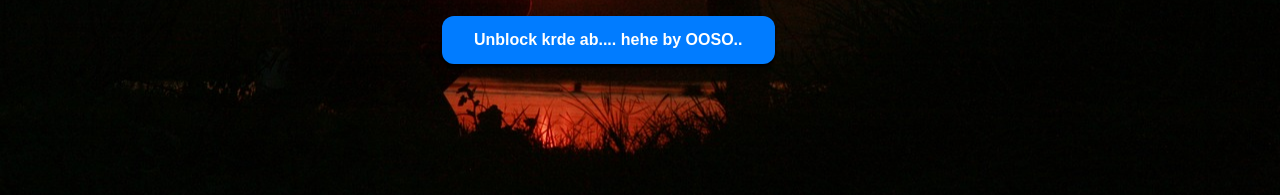
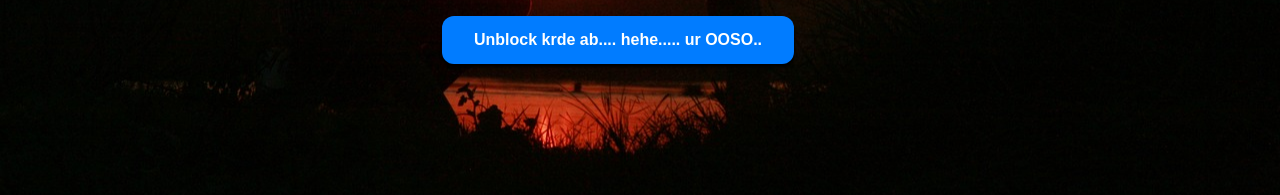
Before and after one commit to ankitPancor/date, a plain HTML site: page yes.html in a window 1280 px wide. Shown: the part 621-816 px from the top of the page. Drawn offline with Linux system fonts and the light colour scheme.

Commit message:
Update yes.html

```diff
--- a/yes.html
+++ b/yes.html
@@ -15,7 +15,8 @@
         />
       </div>
       <button class="btn" id="yesButton" onclick="nextPage()">
-        Unblock krde ab.... hehe by OOSO..
+        Unblock krde ab.... hehe.....
+                ur OOSO..
       </button>
     </div>
   </body>
```
